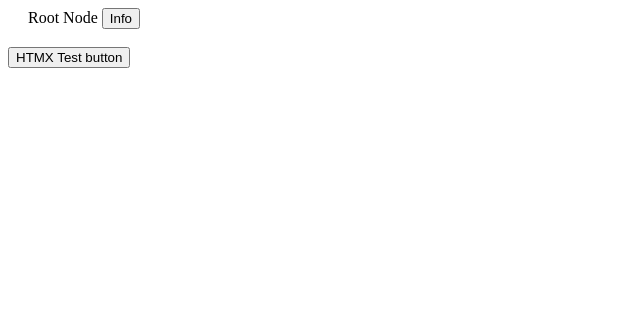
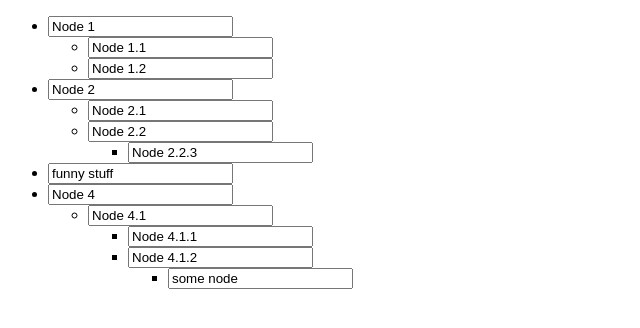
Before and after one commit to chopin-coding/laid-out, a Django app: page /anxiety/new/ in a window 1280 px wide. Shown: the top 328 px of the page, without its empty margins (0-640 px from the left). Run offline with Django 4.2, Linux system fonts and the light colour scheme; parts of the project's set-up code (start-up, migrations or seed data) failed here and were passed over; some libraries are stand-ins or nearby versions.

Commit message:
implemented basic state on the frontend

```diff
--- a/anxiety/admin.py
+++ b/anxiety/admin.py
@@ -4,7 +4,7 @@ from treebeard.forms import movenodeform_factory
 from anxiety.models import AnxietyTree, AnxietyTreeMetadata
 
 
-@admin.register(AnxietyTree)
+# @admin.register(AnxietyTree)
 class AnxietyTreeAdmin(TreeAdmin):
     form = movenodeform_factory(AnxietyTree)
 
--- /dev/null
+++ b/anxiety/static/anxiety/anxiety.js
@@ -0,0 +1,117 @@
+"use strict";
+
+const sample_data = [
+  {
+    title: "Node 1",
+    children: [
+      {
+        title: "Node 1.1",
+        children: [],
+      },
+      {
+        title: "Node 1.2",
+        children: [],
+      },
+    ],
+  },
+  {
+    title: "Node 2",
+    children: [
+      {
+        title: "Node 2.1",
+        children: [],
+      },
+      {
+        title: "Node 2.2",
+        children: [
+          {
+            title: "Node 2.2.3",
+            children: [],
+          },
+        ],
+      },
+    ],
+  },
+  {
+    title: "funny stuff",
+    children: [],
+  },
+  {
+    title: "Node 4",
+    children: [
+      {
+        title: "Node 4.1",
+        children: [
+          {
+            title: "Node 4.1.1",
+            children: [],
+          },
+          {
+            title: "Node 4.1.2",
+            children: [
+              {
+                title: "some node",
+                children: [],
+              },
+            ],
+          },
+        ],
+      },
+    ],
+  },
+];
+
+function htmlToJSON2(element) {
+  const result = [];
+
+  function convertNode(node) {
+    const item = { title: node.querySelector("input").value, children: [] };
+    const childNodes = node.querySelectorAll(":scope > ul > li"); // Selects immediate children
+
+    childNodes.forEach((childNode) => {
+      item.children.push(convertNode(childNode));
+    });
+    return item;
+  }
+
+  const topLevelNodes = element.querySelectorAll(":scope > ul > li");
+  topLevelNodes.forEach((node) => {
+    result.push(convertNode(node));
+  });
+
+  return result;
+}
+
+function jsonToHTML(data) {
+  function createHTMLNode(item) {
+    const li = document.createElement("li");
+    const input_element = document.createElement("input");
+    input_element.value = item.title;
+    li.appendChild(input_element);
+
+    if (item.children.length > 0) {
+      const ul = document.createElement("ul");
+      item.children.forEach((child) => {
+        ul.appendChild(createHTMLNode(child));
+      });
+      li.appendChild(ul);
+    }
+
+    return li;
+  }
+
+  const ul = document.createElement("ul");
+  data.forEach((item) => {
+    ul.appendChild(createHTMLNode(item));
+  });
+
+  return ul;
+}
+
+const containerElement = document.getElementById("tree-root-container");
+const htmlResult = jsonToHTML(sample_data);
+containerElement.appendChild(htmlResult);
+
+const htmlElement = document.getElementById("tree-root-container");
+const jsonResult = htmlToJSON2(htmlElement);
+console.log(jsonResult);
--- a/anxiety/templates/anxiety/anxiety.html
+++ b/anxiety/templates/anxiety/anxiety.html
@@ -1,34 +1,17 @@
-<!DOCTYPE html>
+{% load static %}
+<!doctype html>
 <html lang="en">
 <head>
-    <meta charset="UTF-8">
-    <meta name="viewport" content="width=device-width, initial-scale=1.0">
-    <title>Node Tree with HTMX</title>
-
-    <!-- HTMX -->
-
-    <script src="https://unpkg.com/htmx.org@1.9.4"></script>
-    <style>
-        .node {
-            margin-left: 20px;
-        }
-        .node-description {
-            display: none;
-        }
-    </style>
+    <meta charset="UTF-8"/>
+    <meta name="viewport" content="width=device-width, initial-scale=1.0"/>
+    <title>Notes App</title>
 </head>
 <body>
-    <div id="tree">
-        <div class="node">
-            <label for="anxiety-tree-node">Root Node</label>
-            <button hx-headers='{"X-CSRFToken": "{{ csrf_token }}"}' class="toggle-description" hx-target=".node-description">Info</button>
-            <div class="node-description" hx-swap="outerHTML">Description</div>
-        </div>
-    </div>
-    <br>
-    <div>
-        <button class="htmx-test" hx-post="{% url 'htmx-test' %}" hx-target="#htmx-test-text">HTMX Test button</button>
-        <div id="htmx-test-text"></div>
-    </div>
+
+
+<div id="tree-root-container">
+
+</div>
+<script src="{% static 'anxiety/anxiety.js' %}" defer></script>
 </body>
 </html>
--- a/laid_out/settings.py
+++ b/laid_out/settings.py
@@ -38,6 +38,8 @@ ALLOWED_HOSTS = []
 # Application definition
 
 INSTALLED_APPS = [
+    "jet.dashboard",
+    "jet",
     "django.contrib.admin",
     "django.contrib.auth",
     "django.contrib.contenttypes",
@@ -57,6 +59,8 @@ MIDDLEWARE = [
     "django.contrib.messages.middleware.MessageMiddleware",
     "django.middleware.clickjacking.XFrameOptionsMiddleware",
 ]
+
+X_FRAME_OPTIONS = 'SAMEORIGIN'
 
 ROOT_URLCONF = "laid_out.urls"
 
--- a/laid_out/urls.py
+++ b/laid_out/urls.py
@@ -19,5 +19,7 @@ from django.urls import include, path
 
 urlpatterns = [
     path("anxiety/", include("anxiety.urls")),
+    path("jet/", include("jet.urls", "jet")),
+    path('jet/dashboard/', include('jet.dashboard.urls', 'jet-dashboard')),
     path("admin/", admin.site.urls),
 ]
--- /dev/null
+++ b/requirements-dev.txt
@@ -0,0 +1,3 @@
+black==23.7.0
+isort==5.12.0
+autoflake==2.2.0
--- a/requirements.txt
+++ b/requirements.txt
@@ -2,3 +2,4 @@ Django==4.2.4
 psycopg2==2.9.7
 python-dotenv==1.0.0
 django-treebeard==4.7
+django-jet-4==0.0.1
--- a/requirements_dev.txt
+++ /dev/null
@@ -1 +0,0 @@
-black==23.7.0
```
Also changed, not shown: anxiety/models.py (+20 -5 lines), README.md (added).
